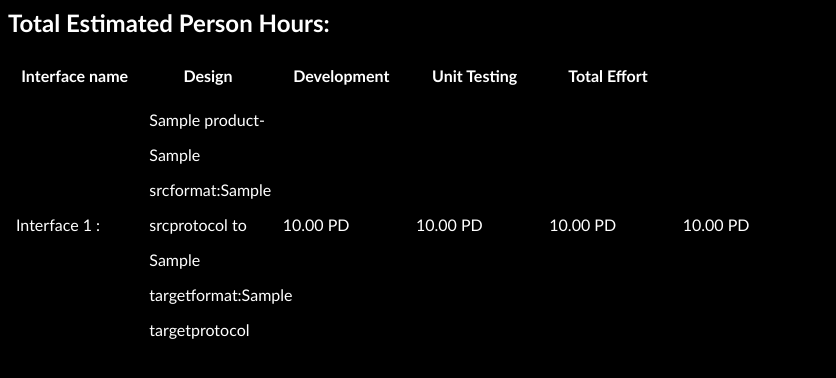
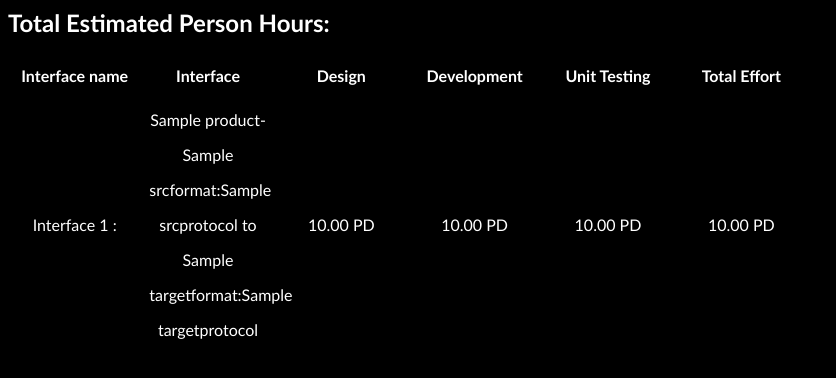
Before and after one commit to ssubhajitt/subdemo, a Flask app: template templates/output.html in a window 1280 px wide. Shown: the top 378 px of the page, without its empty margins (0-836 px from the left). Run offline with Flask 2, Linux system fonts and the light colour scheme; the template is opened without the code that fills it: most values are stand-ins (such as "Sample title", 1, 10 or a date in 2020); parts of the project's set-up code (start-up, migrations or seed data) failed here and were passed over.

Commit message:
Update output.html

```diff
--- a/templates/output.html
+++ b/templates/output.html
@@ -5,6 +5,7 @@
   <table style="overflow-x:auto;">
   <tr>
     <th>Interface name</th>
+    <th>Interface</th>
     <th>Design</th>
     <th>Development</th>
     <th>Unit Testing</th>
@@ -28,7 +29,7 @@ background-color:black;
 }
 
 td {
-    text-align: left;
+    text-align: center;
     padding: 8px;
 }
 th{
```
